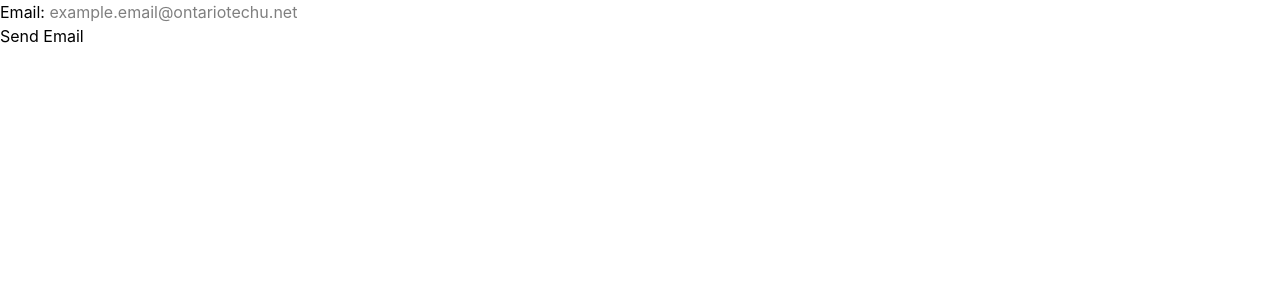
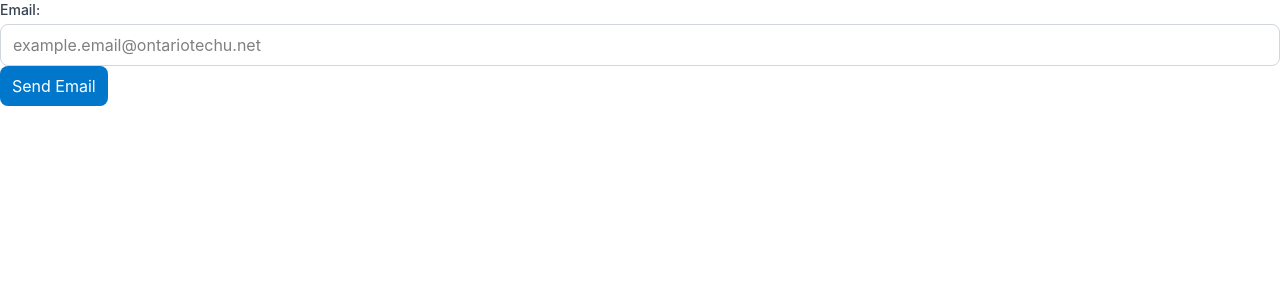
Before and after one commit to tenjin-application/tenjin-app, a React (Vite) app in the folder client/: page /login in a window 1280 px wide. Shown: the top 300 px of the page. Built offline with nearby package versions, Linux system fonts and the light colour scheme; no server answers.

Commit message:
Add: Simple preset components, modified LoginPage accordingly.

```diff
--- /dev/null
+++ b/client/src/components/Button.tsx
@@ -0,0 +1,14 @@
+type ButtonProps = React.ComponentProps<'button'> & {
+    variant?: 'primary' | 'secondary'
+};
+
+export function Button({ variant='primary', children, ...rest }: ButtonProps) {
+    // Colours for the button variants.
+    const colours = variant === 'primary'
+        ? 'bg-brand text-white hover:bg-brand-dark'
+        : 'bg-white border-2 border-gray-300 text-gray-800 hover:bg-gray-100'
+
+    return (
+        <button {...rest} className={`px-3 py-2 rounded-lg disabled:opacity-50 disabled:cursor-not-allowed ${colours}`}>{children}</button>
+    )
+}
--- /dev/null
+++ b/client/src/components/Input.tsx
@@ -0,0 +1,14 @@
+type InputProps = React.ComponentProps<'input'> & {
+    label: string;
+    error?: string
+};
+
+export function Input({ label, error, id, ...rest }: InputProps) {
+    return (
+        <div className="space-y-1">
+            <label htmlFor={id} className="block text-sm font-medium text-gray-700">{label}</label>
+            <input id={id} {...rest} className="w-full rounded-lg border border-gray-300 px-3 py-2 focus:outline-none focus:ring-2 focus:ring-brand" />
+            {error && <p className="text-sm text-red-600">{error}</p>}
+        </div>
+    );
+}
--- a/client/src/index.css
+++ b/client/src/index.css
@@ -1 +1,7 @@
 @import "tailwindcss";
+
+@theme {
+  --color-brand: #0077CA;        /* buttons, links, focus rings */
+  --color-brand-dark: #003C71;   /* button hover, headings, the right-hand panel */
+  --color-accent: #E75D2A;       /* tiny highlights only: a dot, an underline, a badge */
+}
--- a/client/src/pages/LoginPage.tsx
+++ b/client/src/pages/LoginPage.tsx
@@ -1,6 +1,9 @@
 import { useState, useEffect } from 'react'
 import { post, get } from '../lib/api'
 import { useNavigate } from 'react-router-dom';
+
+import { Input } from '../components/Input.tsx';
+import { Button } from '../components/Button.tsx';
 
 export default function LoginPage() {
     const [email, setEmail] = useState('')
@@ -72,23 +75,26 @@ export default function LoginPage() {
     return (
         step === 'email' ? (
             <form onSubmit={handleEmailSubmit}>
-                <label htmlFor="email-input">Email: </label>
-                <input
+                <Input
+                    label="Email: "
+                    error={error}
                     id="email-input"
+
                     type="email"
                     placeholder="example.email@ontariotechu.net"
                     value={email}
                     onChange={(e) => setEmail(e.target.value)}
                 />
-                <p>{error}</p>
-                <button type="submit" disabled={loading}>Send Email</button>
+                <Button variant="primary" type="submit" disabled={loading}>Send Email</Button>
             </form>
         ) : (
             <>
                 <form onSubmit={handleCodeSubmit}>
-                    <label htmlFor="code-input">Code: </label>
-                    <input
+                    <Input
+                        label="Code:"
+                        error={error}
                         id="code-input"
+
                         type="text"
                         placeholder="Enter 6-digit code."
                         value={code}
@@ -97,10 +103,9 @@ export default function LoginPage() {
                         autoComplete="one-time-code"
                         maxLength={6}
                     />
-                    <p>{error}</p>
-                    <button type="submit" disabled={loading}>Verify Code</button>
+                    <Button variant="primary" type="submit" disabled={loading}>Verify Code</Button>
                 </form>
-                <button type="button" onClick={() => {setError(''); setCode(''); setStep('email') }}>Return to Email</button>
+                <Button variant="secondary" type="button" onClick={() => {setError(''); setCode(''); setStep('email') }}>Return to Email</Button>
             </>
         )
     );
```
